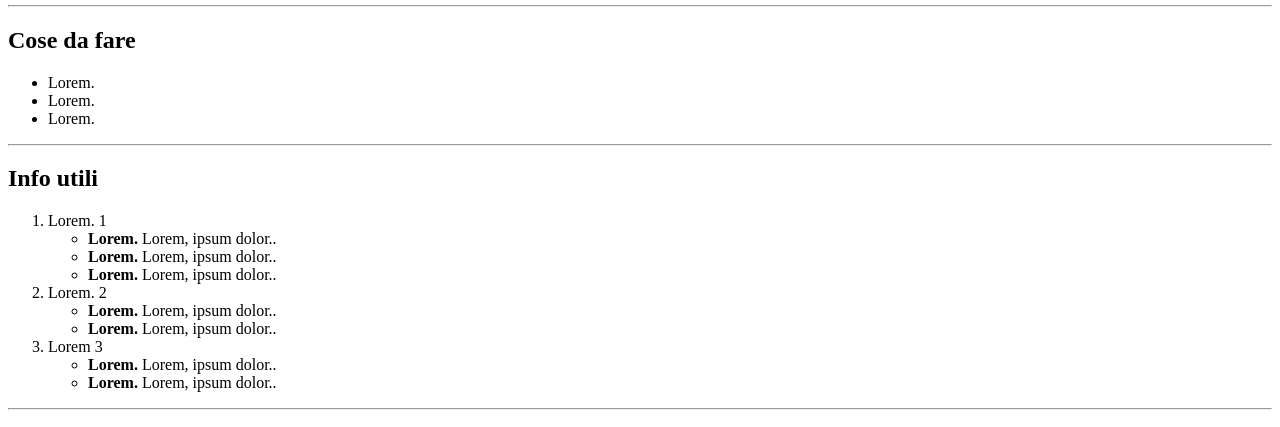
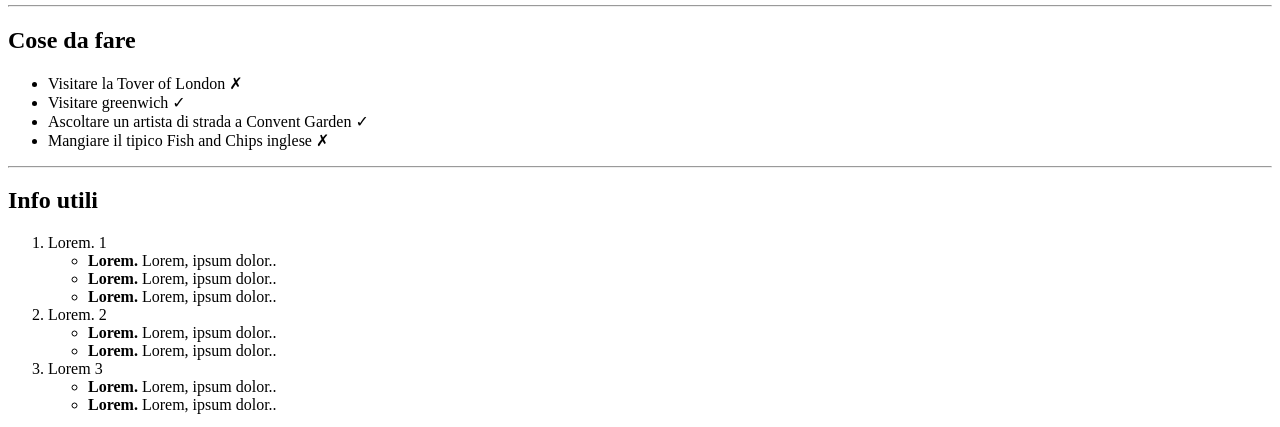
Before and after one commit to francescomascellino/html-london-trip, a plain HTML site: page index.html in a window 1280 px wide. Shown: the part 876-1303 px from the top of the page. Drawn offline with Linux system fonts and the light colour scheme.

Commit message:
To do list section update

```diff
--- a/index.html
+++ b/index.html
@@ -6,6 +6,7 @@
     <title>Viaggio a Londra</title>
 </head>
 <body>
+
     <!-- HEADER -->
     <header>
 
@@ -65,9 +66,10 @@
 
         <h2>Cose da fare</h2>
         <ul>
-            <li>Lorem.</li>
-            <li>Lorem.</li>
-            <li>Lorem.</li>
+            <li>Visitare la Tover of London &#x2717</li>
+            <li>Visitare greenwich &#x2713</li>
+            <li>Ascoltare un artista di strada a Convent Garden &#x2713</li>
+            <li>Mangiare il tipico Fish and Chips inglese &#x2717</li>
         </ul>
 
         <hr>
@@ -116,6 +118,7 @@
         <img src="https://www.abta.com/sites/default/files/styles/large/public/media/uploads/london-400x400-compressor_0.jpg" alt="">
         <img src="https://imgc.allpostersimages.com/img/posters/evening-tower-bridge-and-river-thames-london_u-L-P2QVZJ0.jpg?artPerspective=n" alt="">
         <hr>
+
     </SECTION>
 </body>
 </html>
```
